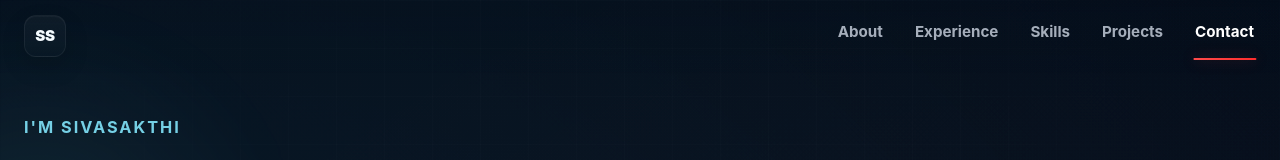
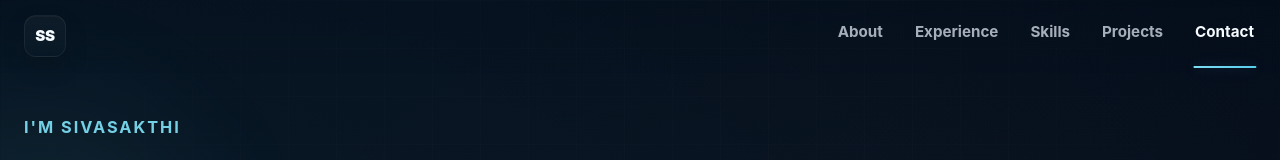
Before and after one commit to SIVASAKTHI2097/Automation_Portfolio, a React (Vite) app: page / in a window 1280 px wide. Shown: the top 160 px of the page. Built offline with nearby package versions, Linux system fonts and the light colour scheme.

Commit message:
Update navbar.css

```diff
--- a/src/styles/navbar.css
+++ b/src/styles/navbar.css
@@ -116,35 +116,35 @@
   transition: color 0.25s ease, transform 0.25s ease;
 }
 
-.nav-links a span {
-  position: relative;
-  z-index: 1;
-}
-
 .nav-links a:hover {
   color: #ffffff;
   transform: translateY(-1px);
 }
 
-.nav-links a.is-active {
-  color: #ffffff;
+.nav-link.is-active {
+  color: #f5fbff;
 }
 
 .nav-underline {
   position: absolute;
   left: 0;
-  bottom: 0;
+  bottom: -8px;
   height: 2px;
+  border-radius: 999px;
   width: 0;
   opacity: 0;
-  border-radius: 999px;
-  background: linear-gradient(90deg, #ff4b4b, #ff2d2d);
-  box-shadow: 0 0 14px rgba(255, 59, 59, 0.35);
-  transform: translateX(0);
+  background: linear-gradient(
+    90deg,
+    rgba(132, 233, 255, 0.95),
+    rgba(95, 223, 255, 0.92)
+  );
+  box-shadow:
+    0 0 12px rgba(132, 233, 255, 0.22),
+    0 0 24px rgba(132, 233, 255, 0.12);
   transition:
-    transform 0.32s cubic-bezier(0.22, 1, 0.36, 1),
-    width 0.32s cubic-bezier(0.22, 1, 0.36, 1),
-    opacity 0.22s ease;
+    transform 0.28s ease,
+    width 0.28s ease,
+    opacity 0.28s ease;
   pointer-events: none;
 }
 
```
